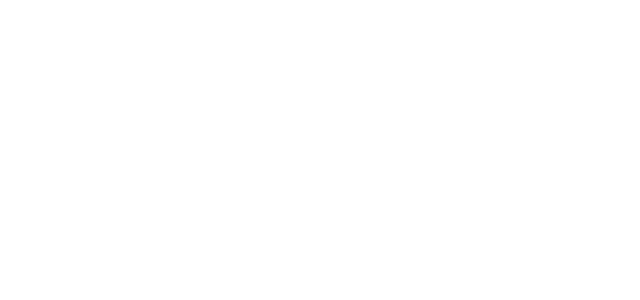
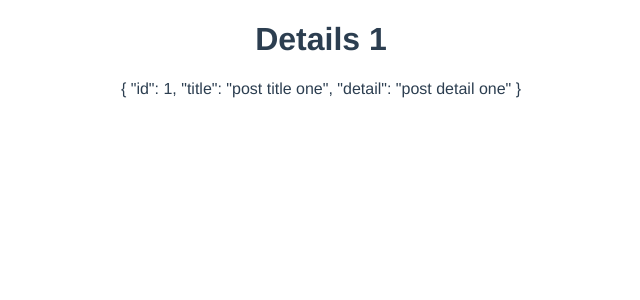
Before and after one commit to minthuhlaing007/compositionapi, a Vue app: page /posts/1 in a window 1280 px wide. Before the commit this address had no page. Shown: the top 300 px of the page, without its empty margins (319-959 px from the left). Built offline with nearby package versions, Linux system fonts and the light colour scheme; data requests are answered from the project's data file.

Commit message:
create Detail.vue and getPost.js from composable folder

```diff
--- a/src/composable/getPost.js
+++ b/src/composable/getPost.js
@@ -1,20 +1,21 @@
 import { ref } from "vue";
 
-let getPost = () => {
-  let posts = ref([]);
-  let errors = ref("");
+let getPost =(id) => {
+  let post = ref(null);
+  let error = ref("");
   let load = async () => {
     try {
-      let response = await fetch("http://localhost:3000/posts");
+      let response = await fetch("http://localhost:3000/posts/" + id);
       if (response.status === 404) {
-        throw new Error("Wrong Url 404 Error");
+        throw new Error("not found exact url");
       }
-      let datas = await response.json();
-      posts.value = datas;
+      let data = await response.json();
+      post.value = data;
     } catch (err) {
-      errors.value = err;
+      error.value = err.message;
     }
   };
-  return { posts, errors, load };
+  return { post, error, load };
 };
+
 export default getPost;
--- /dev/null
+++ b/src/composable/getPosts.js
@@ -0,0 +1,20 @@
+import { ref } from "vue";
+
+let getPosts = () => {
+  let posts = ref([]);
+  let errors = ref("");
+  let load = async () => {
+    try {
+      let response = await fetch("http://localhost:3000/posts");
+      if (response.status === 404) {
+        throw new Error("Wrong Url 404 Error");
+      }
+      let datas = await response.json();
+      posts.value = datas;
+    } catch (err) {
+      errors.value = err.message;
+    }
+  };
+  return { posts, errors, load };
+};
+export default getPosts;
--- a/src/router/index.js
+++ b/src/router/index.js
@@ -1,17 +1,24 @@
-import { createRouter, createWebHistory } from 'vue-router'
-import HomeView from '../views/HomeView.vue'
+import { createRouter, createWebHistory } from "vue-router";
+import HomeView from "../views/HomeView.vue";
+import Detail from "../views/Detail.vue";
 
 const routes = [
   {
-    path: '/',
-    name: 'home',
-    component: HomeView
+    path: "/",
+    name: "home",
+    component: HomeView,
   },
-]
+  {
+    path: "/posts/:id",
+    name: "Detail",
+    component: Detail,
+    props: true,
+  },
+];
 
 const router = createRouter({
   history: createWebHistory(process.env.BASE_URL),
-  routes
-})
+  routes,
+});
 
-export default router
+export default router;
--- /dev/null
+++ b/src/views/Detail.vue
@@ -0,0 +1,20 @@
+<template>
+  <h1>Details {{ id }}</h1>
+  <div>
+    {{post}}
+  </div>
+</template>
+
+<script>
+import getPost from "@/composable/getPost";
+export default {
+  props: ["id"],
+  setup(props) {
+    let { post, error, load } = getPost(props.id);
+    load();
+    return {post,error};
+  },
+};
+</script>
+
+<style></style>
--- a/src/views/HomeView.vue
+++ b/src/views/HomeView.vue
@@ -14,12 +14,12 @@
 
 <script>
 import PostsList from "../components/PostsList";
-import getPost from "../composable/getPost";
+import getPosts from "../composable/getPosts";
 export default {
   components: { PostsList },
   setup() {
-    // composable function
-    let { posts, errors, load } = getPost();
+    // composable function; destructuring lote pay tar
+    let { posts, errors, load } = getPosts();
     load();
     return { posts, errors };
   },
```
